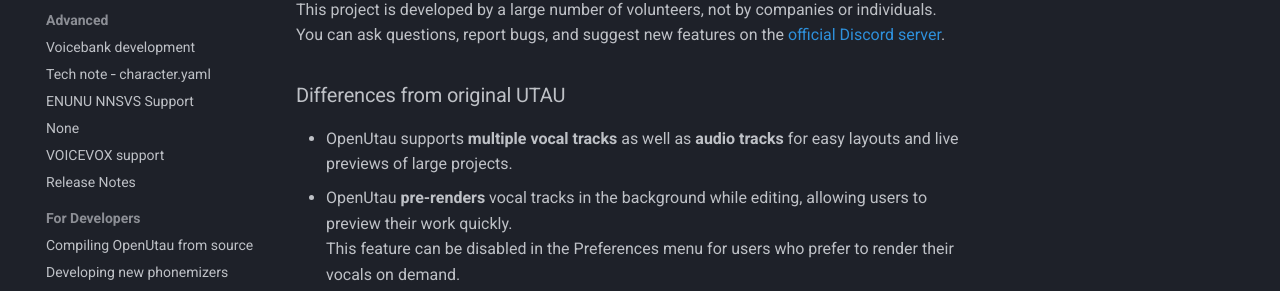
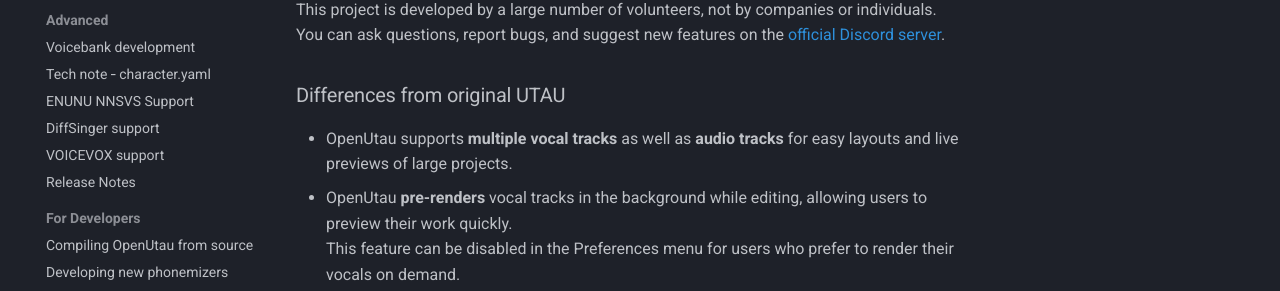
Before and after one commit to nagotown/ou_wiki, an MkDocs documentation site: the page built from docs/OpenUtau.wiki/Tutorials.md, in a window 1280 px wide. Shown: the part 467-758 px from the top of the page. Built offline with MkDocs 1.6.1 and Material for MkDocs 9.7.7, drawn with Linux system fonts in a browser that asks for light colours; comment, search, counter and statistics services are not loaded.

Commit message:
fix DiffSinger-support.md nav

```diff
--- a/mkdocs.yml
+++ b/mkdocs.yml
@@ -19,7 +19,7 @@
     - OpenUtau.wiki/Voicebank-development.md
     - OpenUtau.wiki/tech-note-‐-character.yaml.md
     - OpenUtau.wiki/ENUNU-NNSVS-Support.md
-    - OpenUtau.wiki/Diffsinger-support.md
+    - OpenUtau.wiki/DiffSinger-support.md
     - OpenUtau.wiki/VOICEVOX-support.md
     - OpenUtau.wiki/Release-Notes.md
   - For Developers:
```
